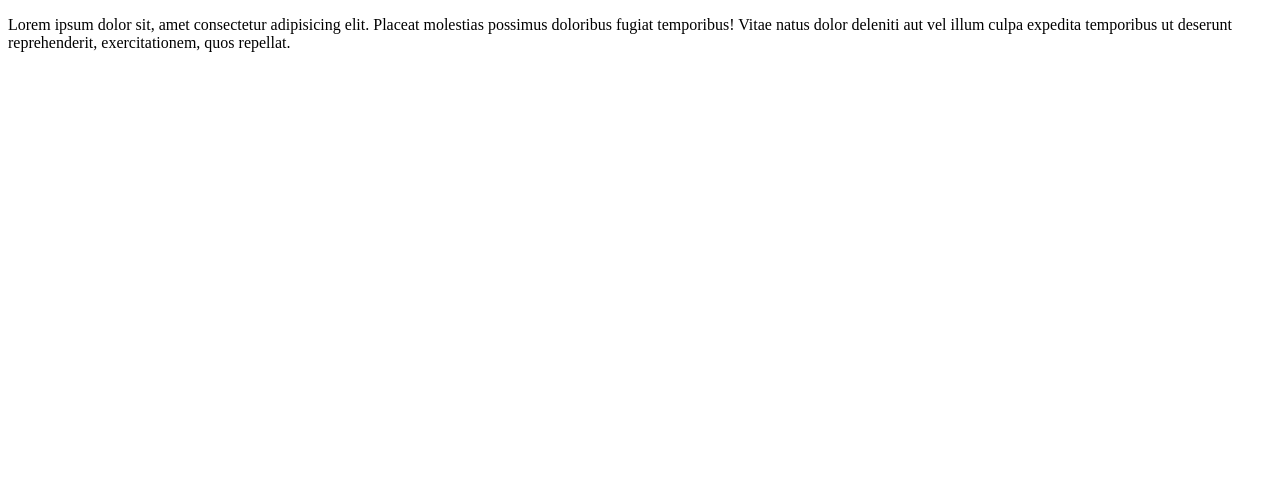
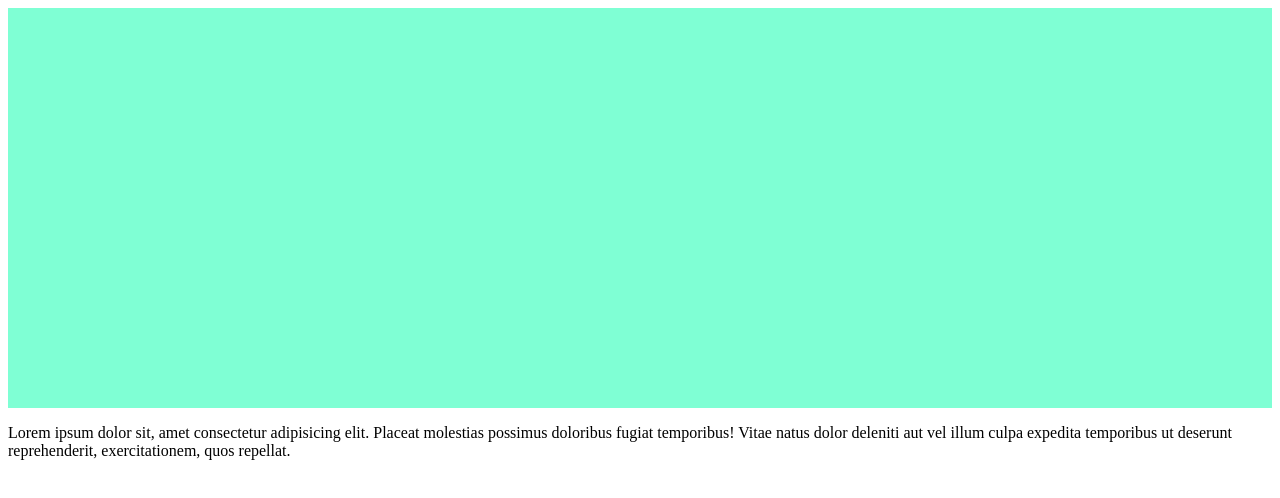
Before and after one commit to GianNico96/Sesion3, a plain HTML site: page index.html in a window 1280 px wide. Drawn offline with Linux system fonts and the light colour scheme.

Commit message:
cambios a header

```diff
--- a/index.html
+++ b/index.html
@@ -3,11 +3,12 @@
 <head>
     <meta charset="UTF-8">
     <meta name="viewport" content="width=device-width, initial-scale=1.0">
+     <link rel="stylesheet" href="styles.css">
     <title>Matcha</title>
 </head>
 <body>
 
-    <header>
+    <header class="container-padre">
         <nav></nav>
     </header>
 
--- a/styles.css
+++ b/styles.css
@@ -0,0 +1,5 @@
+.container-padre{
+    width: 100%;
+    height: 400px;
+    background-color: aquamarine;
+}
```
